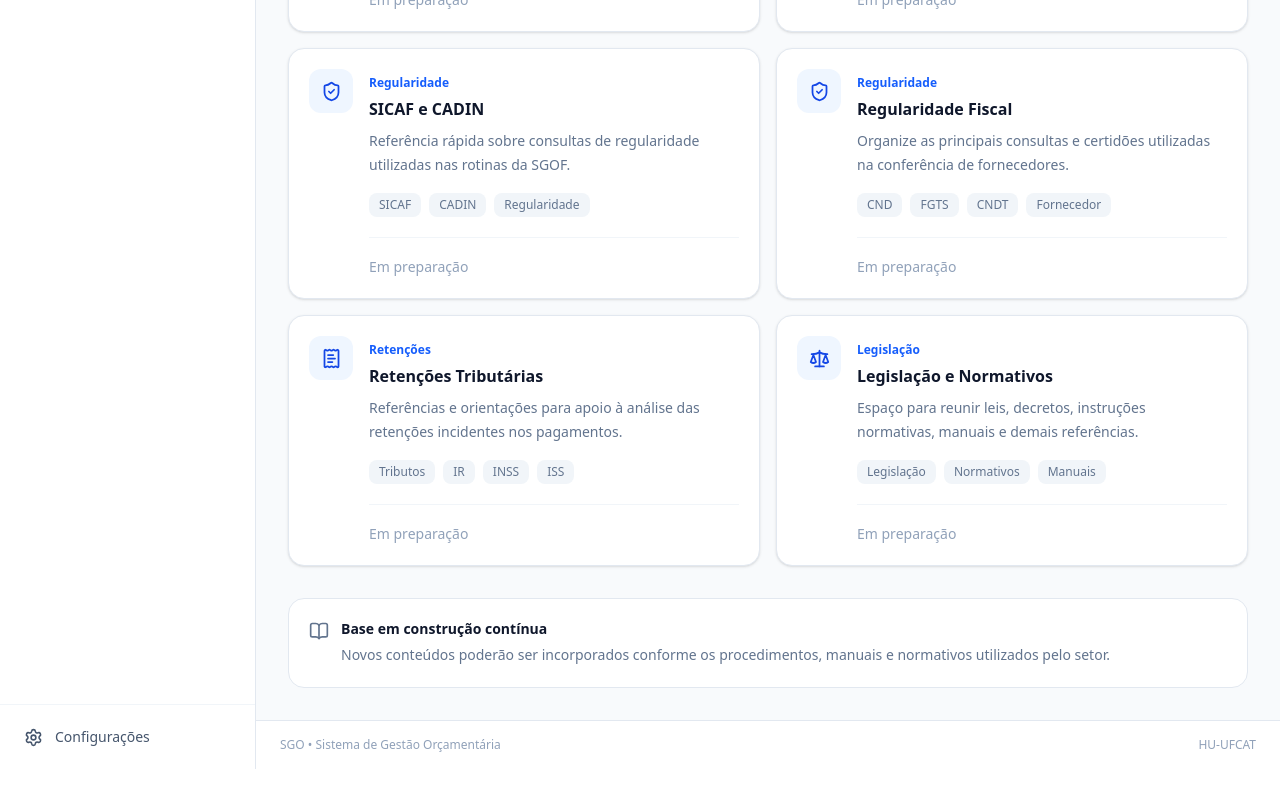
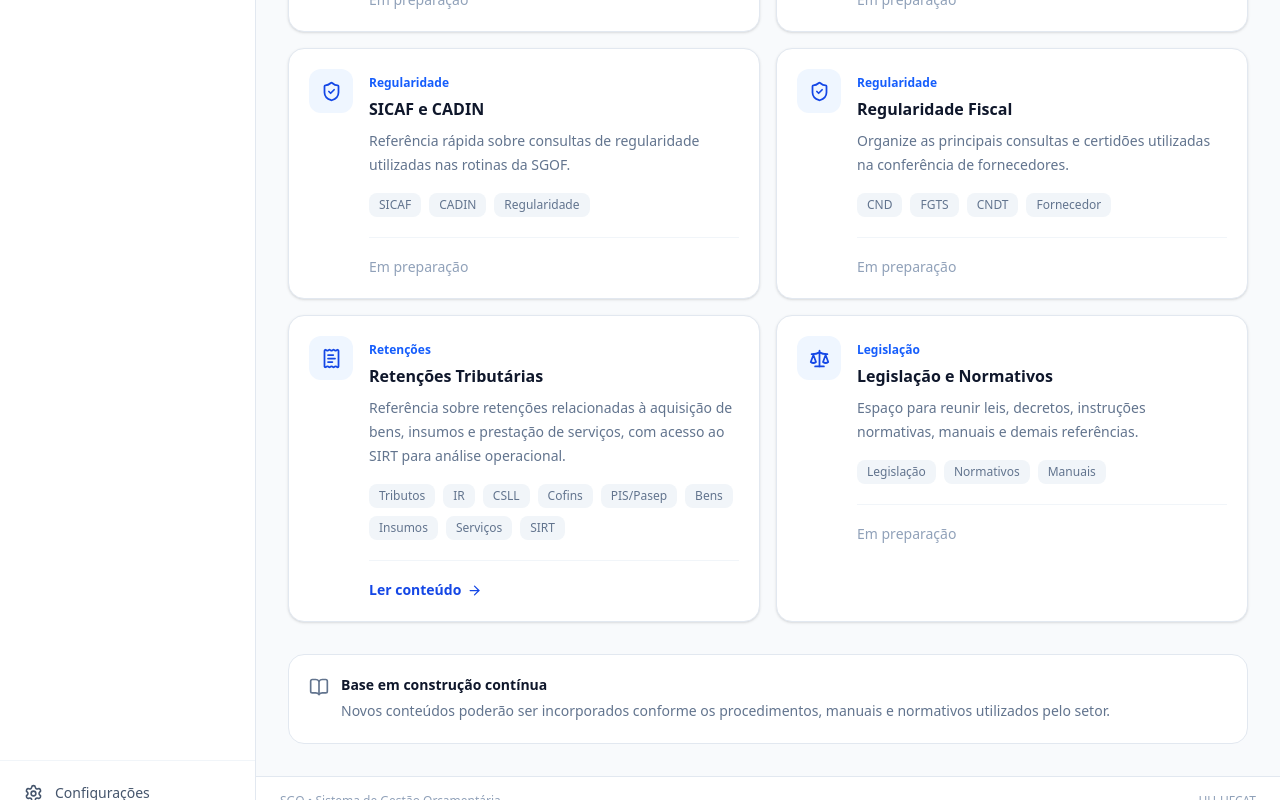
Before and after one commit to thiagoamorim-ship-it/sgofufcat, a React (Vite) app: page /base-conhecimento in a window 1280 px wide. Shown: the part 1098-1898 px from the top of the page. Before the commit the page ends 1867 px from the top, so only its background shows below. Built offline with nearby package versions, Linux system fonts and the light colour scheme.

Commit message:
feat: conecta retencoes a base de conhecimento

```diff
--- a/src/pages/BaseConhecimento.tsx
+++ b/src/pages/BaseConhecimento.tsx
@@ -102,10 +102,21 @@ const articles: Article[] = [
     id: 'retencoes',
     title: 'Retenções Tributárias',
     description:
-      'Referências e orientações para apoio à análise das retenções incidentes nos pagamentos.',
+      'Referência sobre retenções relacionadas à aquisição de bens, insumos e prestação de serviços, com acesso ao SIRT para análise operacional.',
     category: 'Retenções',
-    tags: ['Tributos', 'IR', 'INSS', 'ISS'],
+    tags: [
+      'Tributos',
+      'IR',
+      'CSLL',
+      'Cofins',
+      'PIS/Pasep',
+      'Bens',
+      'Insumos',
+      'Serviços',
+      'SIRT',
+    ],
     icon: ReceiptText,
+    path: '/base-conhecimento/retencoes',
   },
   {
     id: 'legislacao',
@@ -188,7 +199,7 @@ export default function BaseConhecimento() {
                 type="search"
                 value={search}
                 onChange={(event) => setSearch(event.target.value)}
-                placeholder="Ex.: empenho, SICAF, PTRES, liquidação..."
+                placeholder="Ex.: empenho, SICAF, PTRES, retenções..."
                 className="h-12 w-full rounded-xl border border-slate-200 bg-white pl-11 pr-4 text-base text-slate-900 outline-none transition placeholder:text-slate-400 focus:border-blue-500 focus:ring-4 focus:ring-blue-100/50"
               />
             </div>
```
